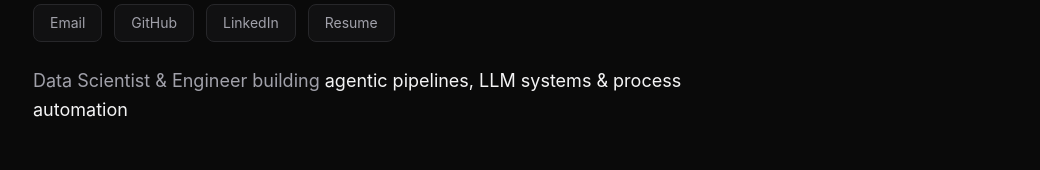
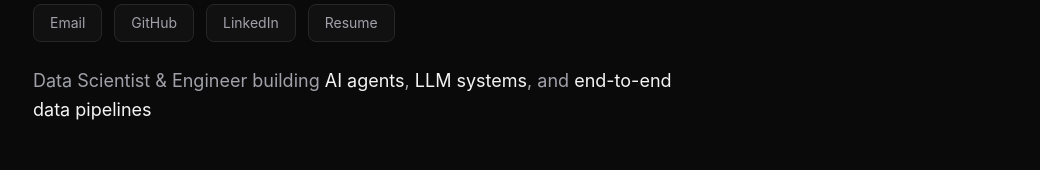
Before and after one commit to FedericoDM/federicodm.github.io, a Next.js app: page / in a window 1280 px wide. Shown: the part 241-411 px from the top of the page, without its empty margins (119-1159 px from the left). Built offline with nearby package versions, Linux system fonts and the light colour scheme.

Commit message:
Fixing abstract

```diff
--- a/app/page.tsx
+++ b/app/page.tsx
@@ -52,7 +52,7 @@ Resume
 </a>
 </div>
 <p className="text-lg text-zinc-400 max-w-2xl leading-relaxed">
-Data Scientist & Engineer building <span className="text-zinc-100">agentic pipelines, LLM systems & process automation</span>
+Data Scientist & Engineer building <span className="text-zinc-100">AI agents</span>, <span className="text-zinc-100">LLM systems</span>, and <span className="text-zinc-100">end-to-end data pipelines</span>
 </p>
 </section>
 
```
